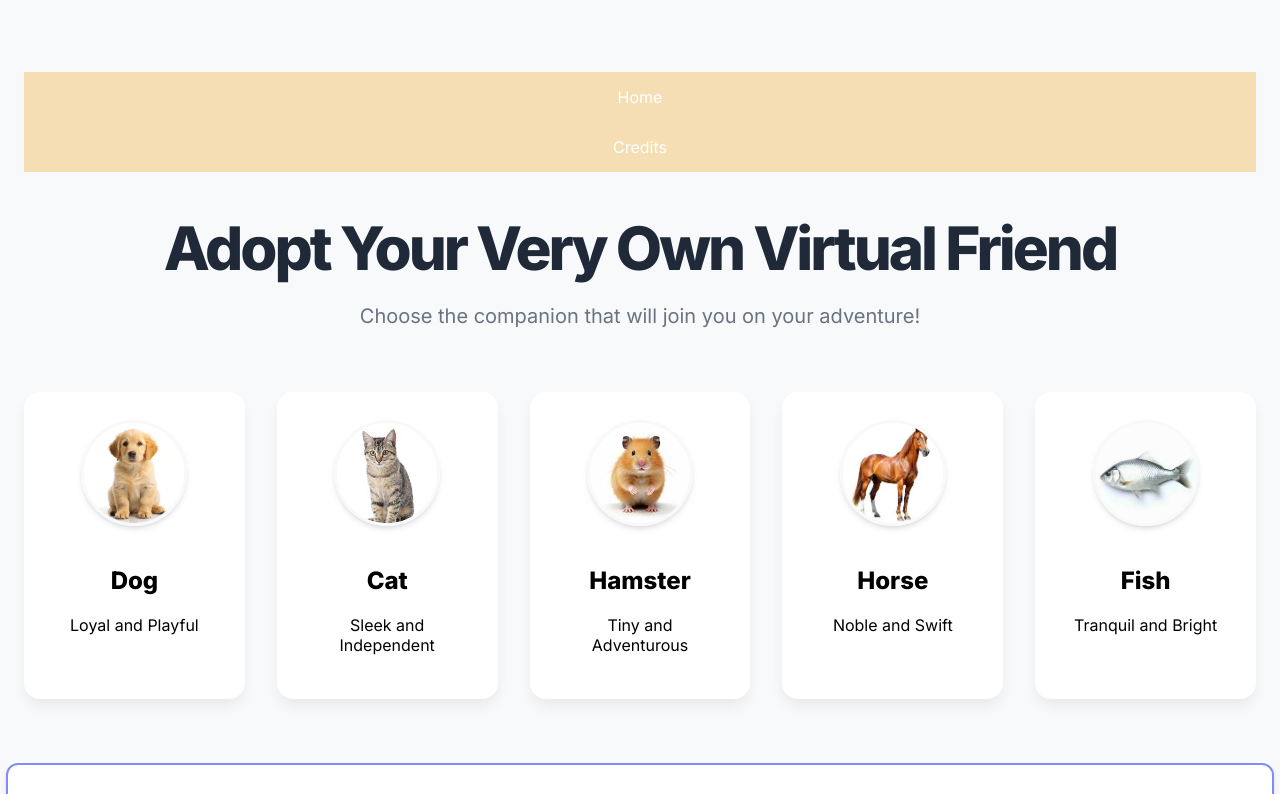
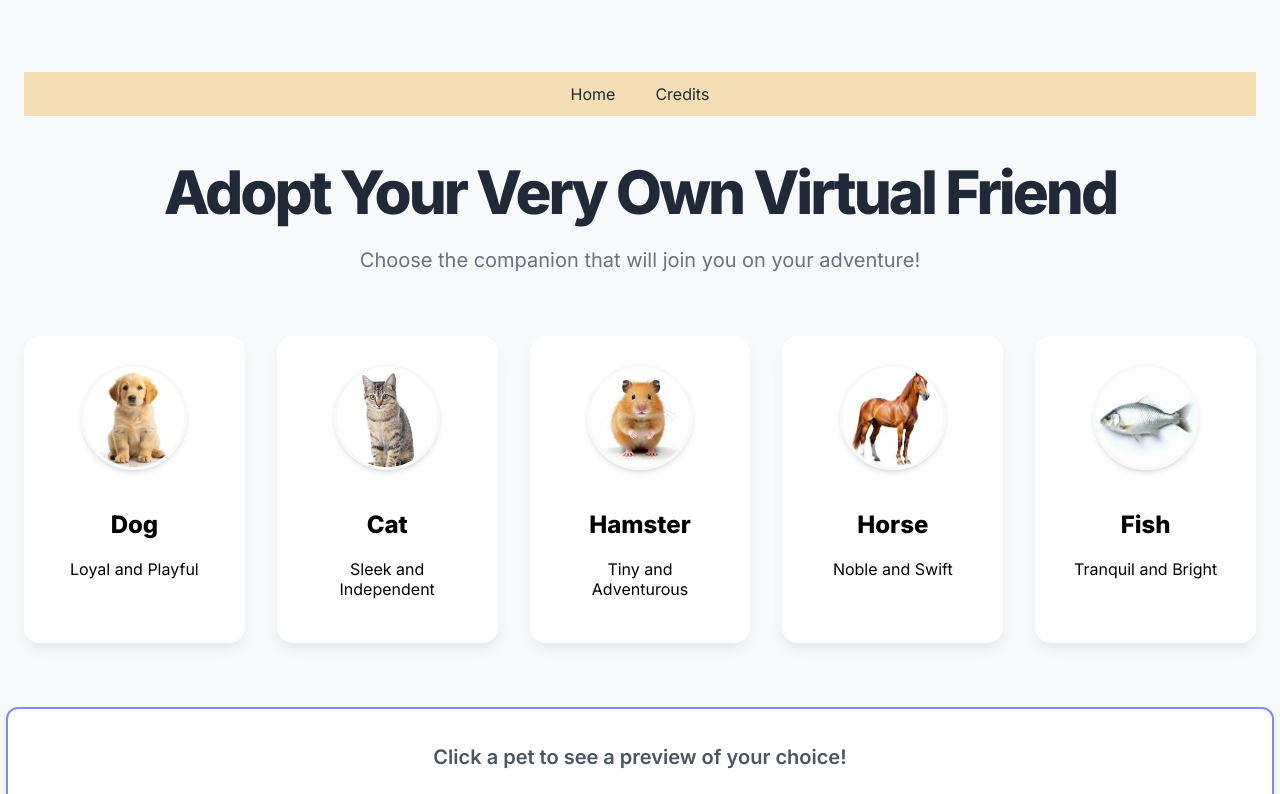
Before and after one commit to JSV-FBLA-ITP/REG, a plain HTML site: page html/index.html in a window 1280 px wide. Shown: the top 794 px of the page. Drawn offline with Linux system fonts and the light colour scheme; files whose address does not match are found by name.

Commit message:
Nav bar is done
navbar is horizontal

```diff
--- a/styles.css
+++ b/styles.css
@@ -258,23 +258,32 @@
 
         .navbar ul {
             list-style: none;
-            background-color: wheat;
+            background-color: wheat ;
             padding: 0px;
             margin: 0px;
             overflow: hidden;
+            display: flex;
+            gap: 0.5rem;
+            justify-content: center;
             align-items: center;
+            flex-wrap: wrap;
         }
+
+        .navbar li {
+            float: none;
+        }
+
         .navbar a{
-            color: #ffffff;
+            color: #1f2937;
             text-decoration: none;
-            padding: 15px 20px;
+            padding: 12px 16px;
             display: block;
             text-align: center;
             align-items: center;
+            border-radius: 6px;
         }
+
         .navbar a:hover{
             background-color: #1f2937;
+            color: #ffffff;
         }
-        nav .navbar ul li{
-            float: left;
-        }
```
